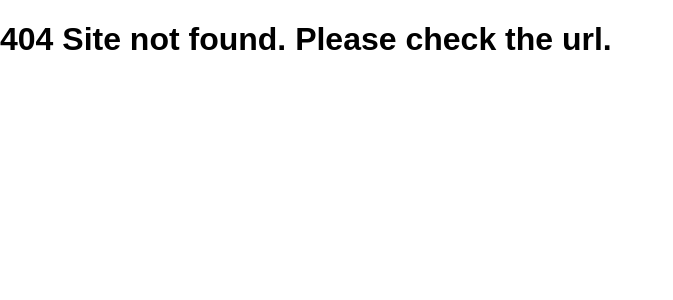
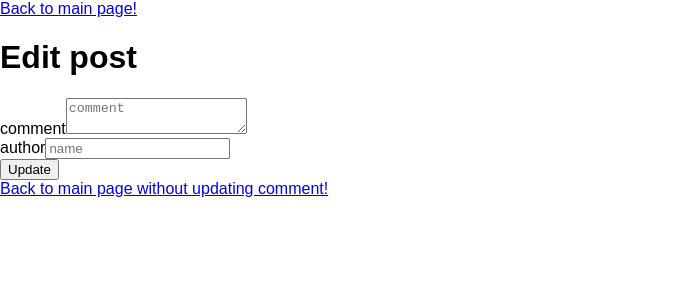
Before and after one commit to laszlosuslecz/udacity-redux-project, a React (Create React App) app in the folder frontend/: page /comment/edit/1 in a window 1280 px wide. Before the commit this address had no page. Shown: the top 300 px of the page, without its empty margins (0-673 px from the left). Built offline with nearby package versions, Linux system fonts and the light colour scheme; no server answers.

Commit message:
feat: form for editing comment with initialized data and correct update with submit

```diff
--- a/frontend/src/App.js
+++ b/frontend/src/App.js
@@ -6,6 +6,7 @@ import PostDetail from './components/PostDetail'
 import PostNew from './components/PostNew'
 import PostEdit from './components/PostEdit'
 import CommentNew from './components/CommentNew'
+import CommentEdit from './components/CommentEdit'
 import NoMatch from './components/NoMatch'
 
 class App extends Component {
@@ -20,6 +21,7 @@ class App extends Component {
           <Route exact path='/posts/new' component={ PostNew } />
           <Route exact path='/commentto/:id/:category' component={ CommentNew } />
           <Route exact path='/posts/edit/:id' component={ PostEdit } />
+          <Route exact path='/comment/edit/:id' component={ CommentEdit } />
           <Route exact path='/:category/:id' component={ PostDetail } />
           <Route component={ NoMatch } />
         </Switch>
--- a/frontend/src/actions/index.js
+++ b/frontend/src/actions/index.js
@@ -11,7 +11,9 @@ import { getCategories } from '../api_methods'
 
 import {
   getComments,
-  createComment
+  createComment,
+  getCommentDetail,
+  editGivenComment
 } from '../api_methods'
 
 export const FETCH_POSTS = 'fetch_posts'
@@ -25,6 +27,8 @@ export const FETCH_CATEGORIES = 'fetch_categories'
 
 export const FETCH_COMMENTS = 'fetch_comments'
 export const CREATE_NEW_COMMENT = 'create_new_comment'
+export const FETCH_GIVEN_COMMENT = 'fetch_given_comment'
+export const EDIT_COMMENT = 'edit_comment'
 
 //Comments
 export function fetchComments(postId) {
@@ -38,6 +42,20 @@ export function createNewComment(parentId, values, callback) {
   return {
     type: CREATE_NEW_COMMENT,
     payload: createComment(parentId, values, callback)
+  }
+}
+
+export function fetchGivenComment(id) {
+  return {
+    type: FETCH_GIVEN_COMMENT,
+    payload: getCommentDetail(id)
+  }
+}
+
+export function editComment(id, values, callback) {
+  return {
+    type: EDIT_COMMENT,
+    payload: editGivenComment(id, values, callback)
   }
 }
 
--- a/frontend/src/api_methods/index.js
+++ b/frontend/src/api_methods/index.js
@@ -78,3 +78,26 @@ fetch(`${url}/comments`, {
   })
   .then(res => res.json())
   .then(() => callback())
+
+
+//fetch given comment  --> a: fetchGivenComment
+export const getCommentDetail = (id) =>
+  fetch(`${url}/comments/${id}`, { headers })
+    .then(res => res.json())
+
+//edit given comment --> a: editComment
+export const editGivenComment = (id, comment, callback) =>
+  fetch(`${url}/comments/${id}`, {
+    method: 'PUT',
+    headers,
+    body: JSON.stringify({
+      ...comment,
+      timestamp: Date.now()
+    })
+  })
+  .then(res => res.json())
+  .then(() => callback())
+
+
+//delete given comment  --> a: deleteComment
+//export const deleteGivenComment
--- /dev/null
+++ b/frontend/src/components/CommentEdit.js
@@ -0,0 +1,109 @@
+import React, { Component } from 'react'
+import { Field, reduxForm, initialize } from 'redux-form'
+import { connect } from 'react-redux'
+import { Link } from 'react-router-dom'
+
+import {
+  editComment,
+  fetchGivenComment
+} from '../actions'
+
+class CommentEdit extends Component {
+
+  componentDidMount() {
+    const { id } = this.props.match.params
+    this.props.fetchGivenComment(id)
+    this.handleInitialize()
+  }
+
+  handleInitialize() {
+    if (this.props.comment) {
+      const originalComment = {
+        'body': this.props.comment.body,
+        'author': this.props.comment.author
+      }
+      this.props.initialize(originalComment)
+    }
+  }
+
+  renderInput(field) {
+    return (
+      <div>
+        <label>{ field.label }</label>
+        <input { ...field.input } placeholder={ field.placeholder } type='text' />
+        {field.meta.touched ? field.meta.error : ''}
+      </div>
+    )
+  }
+
+  renderTextarea(field) {
+    return (
+      <div>
+        <label>{ field.label }</label>
+        <textarea { ...field.input } placeholder={ field.placeholder } type='text' />
+        {field.meta.touched ? field.meta.error : ''}
+      </div>
+    )
+  }
+
+  onSubmit(values) {
+    const { id } = this.props.match.params
+    this.props.editComment(id, values, () => {
+      this.props.history.push('/')
+    })
+  }
+
+  render() {
+
+    const { handleSubmit } = this.props
+
+    return (
+      <div>
+        <div>
+          <Link to="/">
+            Back to main page!
+          </Link>
+        </div>
+        <h1>Edit post</h1>
+        <form onSubmit={ handleSubmit(this.onSubmit.bind(this)) }>
+          <Field
+            name="body" component={ this.renderTextarea } label='comment' placeholder='comment'
+          />
+          <Field
+            name="author" component={ this.renderInput } label='author' placeholder='name'
+          />
+          <button type="submit">Update</button>
+        </form>
+        <Link to="/">
+            Back to main page without updating comment!
+        </Link>
+      </div>
+    )
+  }
+}
+
+function validate(values) {
+  const errors = {}
+
+  if(!values.body) {
+    errors.body = 'Please enter post content'
+  }
+  if(!values.author) {
+    errors.author = 'Please enter your name'
+  }
+
+  return errors
+}
+
+function mapStateToProps(state, ownProps) {
+  return {
+    comment: state.comments[ownProps.match.params.id]
+  }
+}
+
+export default reduxForm({
+  validate,
+  form: 'edit-comment'
+})(
+  connect(mapStateToProps, { editComment, fetchGivenComment })(CommentEdit)
+)
--- a/frontend/src/components/PostDetail.js
+++ b/frontend/src/components/PostDetail.js
@@ -12,12 +12,11 @@ import {
 class PostDetail extends Component {
 
   componentDidMount() {
-    if (!this.props.post) {
       const { id } = this.props.match.params
       this.props.fetchGivenPost(id)
       this.props.fetchComments(id)
-    }
   }
+
 
   onDeleteClick() {
     const { id } = this.props.match.params
@@ -56,7 +55,10 @@ class PostDetail extends Component {
 
     return _.map(comments, comment => {
       return (
-        <li key={comment.id}>{comment.body}</li>
+        <li key={comment.id}>
+          <div>{comment.body}</div>
+          <Link to={`/comment/edit/${comment.id}`}><button>Edit / Delete</button></Link>
+        </li>
       )
     })
   }
```
Lines whose indentation alone changed are shown as unchanged.
